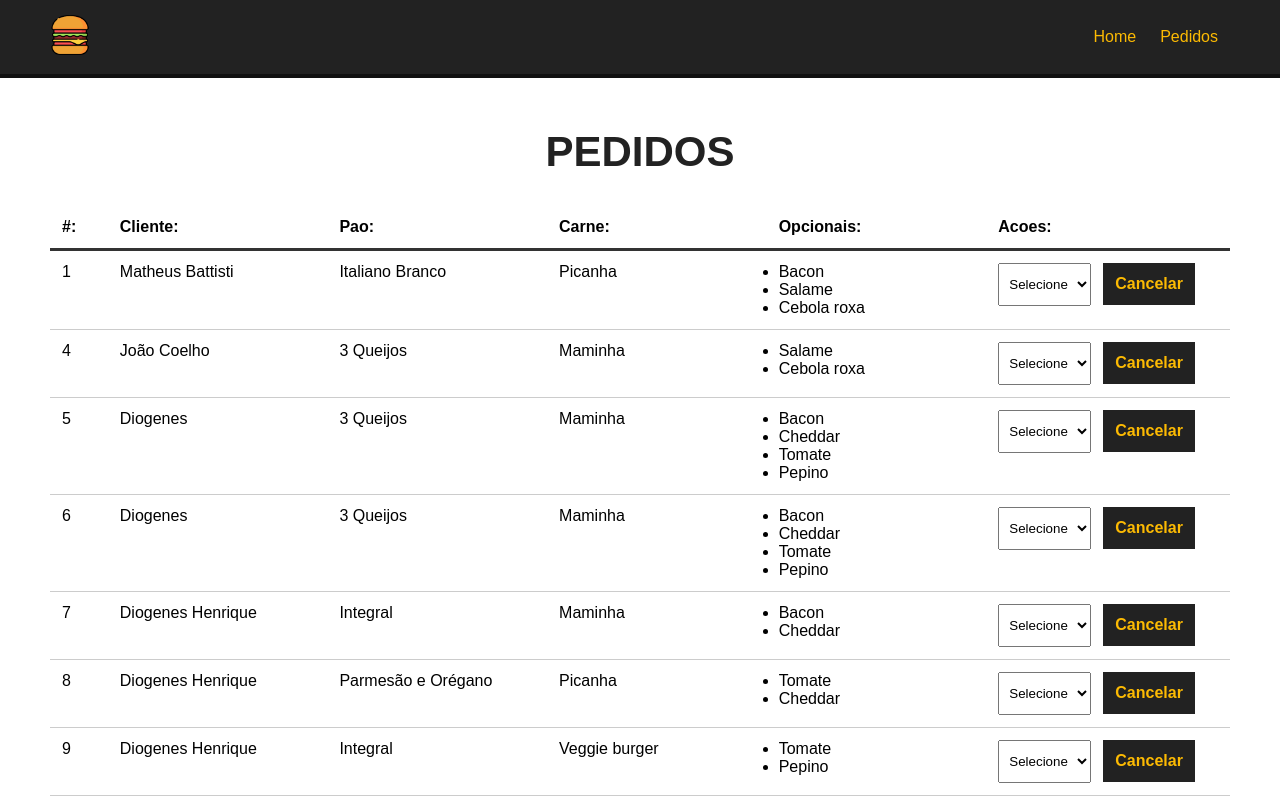
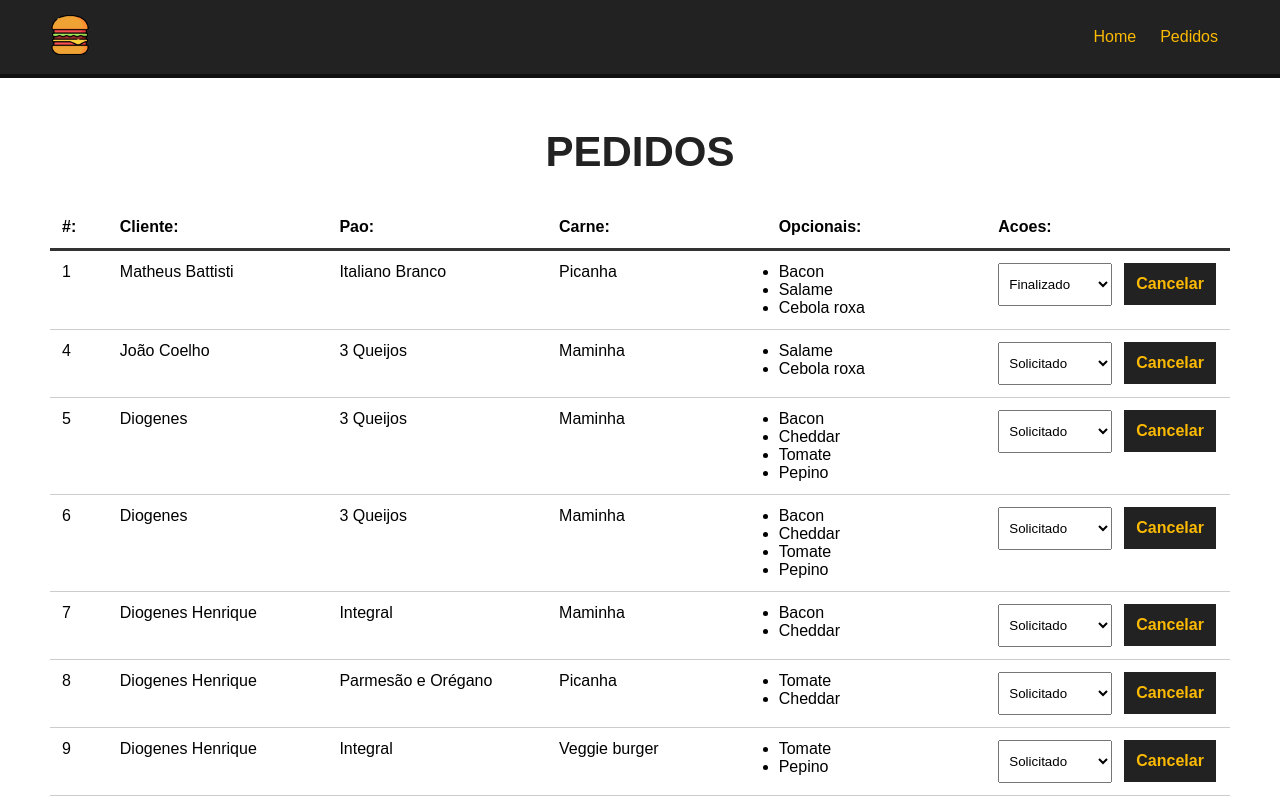
Before and after one commit to diogeneshas/make_your_burger, a Vue app: page /pedidos in a window 1280 px wide. Shown: the top 800 px of the page. Built offline with nearby package versions, Linux system fonts and the light colour scheme; data requests are answered from the project's data file.

Commit message:
recebendo os status dos pedidos

```diff
--- a/src/components/Dashboard.vue
+++ b/src/components/Dashboard.vue
@@ -24,6 +24,7 @@
                 <div>
                     <select name="status" id="status">
                         <option value="">Selecione</option>
+                        <option v-for="s in status" :key="s.id" value="s.tipo" :selected="burger.status == s.tipo">{{s.tipo}}</option>
                     </select>
                     <button class="delete-btn">Cancelar</button>
                 </div>
@@ -51,11 +52,19 @@
 
             // resgatar os status
 
+            this.getStatus()
+
+        },
+        async getStatus() {
+            const req = await fetch("http://localhost:3000/status")
+            const data = await req.json()
+            this.status = data
         }
     },
 
     mounted() {
         this.getPedidos()
+        this.getStatus()
     }
 
 }
```
